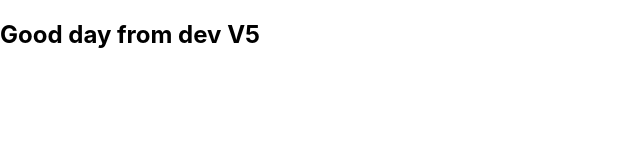
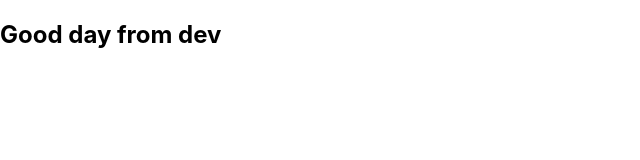
Before and after one commit to Kakada10/welcome-app, a React (Create React App) app: page / in a window 1280 px wide. Shown: the top 160 px of the page, without its empty margins (0-640 px from the left). Built offline with nearby package versions, Linux system fonts and the light colour scheme.

Commit message:
Update App.js

```diff
--- a/src/App.js
+++ b/src/App.js
@@ -3,7 +3,7 @@ import './App.css';
 function App() {
   return (
     <>
-    <h2>Good day from dev V5</h2>
+    <h2>Good day from dev</h2>
     </>
   );
 }
```
